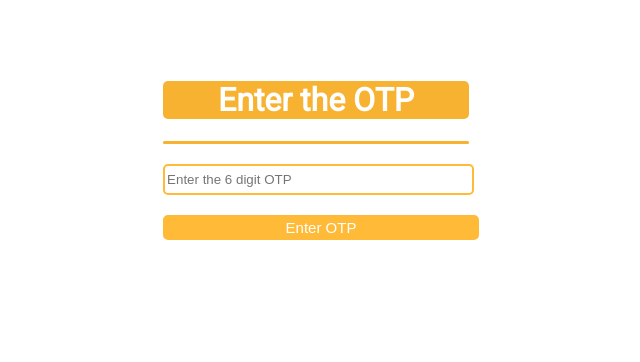
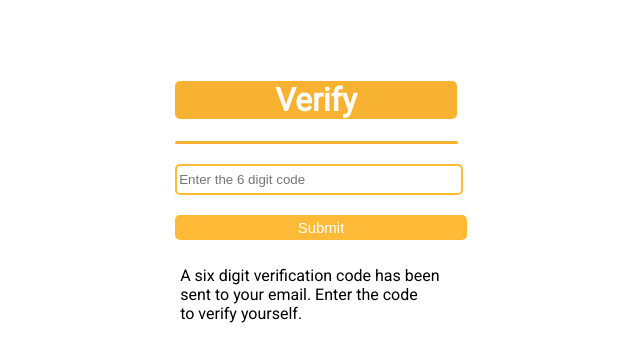
Before and after one commit to rakshitbagait/Bakeroz_Bakery, a Flask app: page /verify in a window 1280 px wide. Shown: the top 362 px of the page, without its empty margins (334-974 px from the left). Run offline with Flask 3, Linux system fonts and the light colour scheme.

Commit message:
verification of user

```diff
--- a/templates/verify.html
+++ b/templates/verify.html
@@ -72,12 +72,16 @@
 </head>
 <body>
     <div class="verify">
-    <form action="">
-        <h1>Enter the OTP</h1>
+    <form action="{{url_for('verify')}}" method="post">
+        <h1>Verify</h1>
         <hr>
-        <input type="text" required ="required" placeholder="Enter the 6 digit OTP">
-        <button>Enter OTP</button>
+        <input name = "code-for-verification" type="text" required ="required" placeholder="Enter the 6 digit code">
+        <button>Submit</button>
+        <p style="text-align: left;margin-left:15px;">A six digit verification code has been <br>
+        sent to your email. Enter the code <br>
+        to verify yourself.</p>
     </form>
+
     </div>
 </body>
 </html>
```
